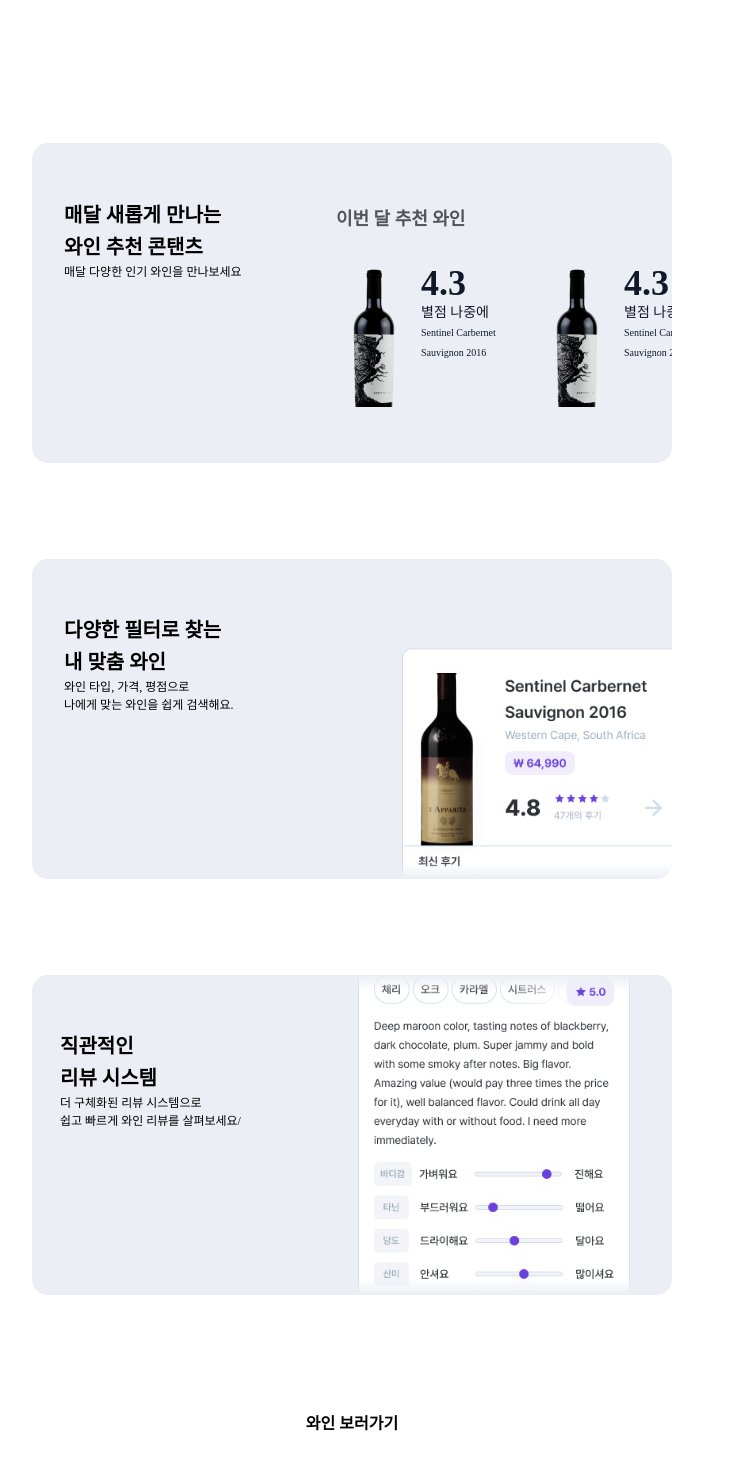
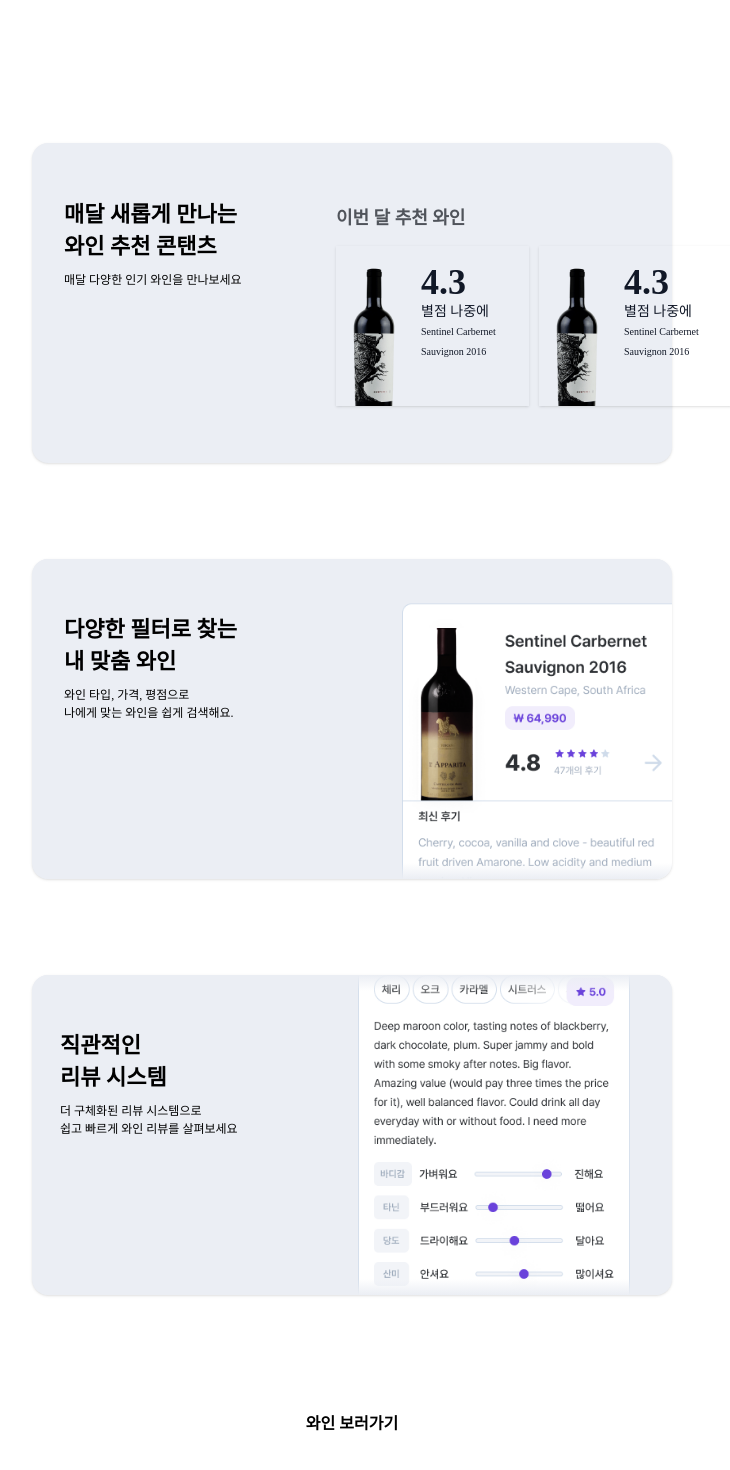
Before and after one commit to summerDev96/WHYNE_FE, a Next.js app: page / in a window 1280 px wide. Shown: the part 742-2212 px from the top of the page, without its empty margins (288-1018 px from the left). Built offline with nearby package versions, Linux system fonts and the light colour scheme; a web font is replaced by a local one.

Commit message:
Style : 반응형 수정, 배경색 변경

```diff
--- a/src/components/home/ContentSection.tsx
+++ b/src/components/home/ContentSection.tsx
@@ -5,22 +5,25 @@
 export const ContentSection = () => {
   return (
     <div className='mx-auto max-w-[640px]  min-w-[343px] mt-12 md:mt-[80px] xl:mt-[160px]'>
-      <div className='relative bg-[#EBEEF4] h-[424px] md:h-[320px] mb-[48px] md:mb-[96px] rounded-2xl'>
+      <div className='relative bg-[#EBEEF4] h-[424px] md:h-[320px] mb-[48px] md:mb-[96px] rounded-2xl mx-auto max-w-[500px] md:max-w-[640px] shadow'>
+        <div className='relative  max-w-[500px] md:max-w-[640px] mx-auto'>
           <div className='absolute top-[24px] md:top-[56px] left-[24px] md:left-[32px]'>
-          <span className='custom-text-2lg-bold md:custom-text-xl-bold'>
+            <span className='custom-text-2lg-bold md:text-[22px] md:leading-8 md:font-bold block  mb-[8px]'>
               매달 새롭게 만나는 <br />
               와인 추천 콘탠츠
             </span>
-          <p className='custom-text-xs-regular text-gray-500'>매달 다양한 인기 와인을 만나보세요</p>
+            <p className='custom-text-xs-regular text-gray-500'>
+              매달 다양한 인기 와인을 만나보세요
+            </p>
           </div>
-        <div className='absolute w-[290px] md:w-[356px] h-[241px] md:h-[277px] right-0 bottom-[24px] md:bottom-0 bg-gray-100 overflow-hidden'>
-          <span className='absolute text-[#7E7E7E] md:text-[#50545B] custom-text-lg-bold md:custom-text-2lg-bold left-5 top-5'>
+          <div className='absolute w-[290px] md:w-[356px] h-[241px] md:h-[277px] right-0 bottom-[24px] md:bottom-0 bg-gray-100 rounded-2xl overflow-hidden  md:overflow-visible top-[160px] md:top-[42px]'>
+            <span className='absolute text-[#7E7E7E] md:text-[#50545B] md:font-bold custom-text-lg-bold md:custom-text-2lg-bold left-5 top-5'>
               이번 달 추천 와인
             </span>
             <div className='flex gap-2.5 ml-5 mt-[61px] '>
               <div className='w-[193px] flex-shrink-0'>
                 <ImageCard
-                className='bg-white h-[160px] rounded-lg border-none overflow-hidden'
+                  className='bg-white h-[160px] rounded-lg border-none overflow-hidden shadow'
                   imageSrc='/assets/lendingwine3.png'
                   imageClassName='h-[165px] w-[44px] object-contain '
                 >
@@ -33,7 +36,7 @@
               </div>
               <div className='w-[193px] flex-shrink-0'>
                 <ImageCard
-                className='bg-white h-[160px] rounded-lg border-none overflow-hidden'
+                  className='bg-white h-[160px] rounded-lg border-none overflow-hidden shadow'
                   imageSrc='/assets/lendingwine3.png'
                   imageClassName='h-[165px] w-[44px] object-contain '
                 >
@@ -47,9 +50,11 @@
             </div>
           </div>
         </div>
-      <div className='relative bg-[#EBEEF4] h-[424px] md:h-[320px] mb-[48px] md:mb-[96px] rounded-2xl overflow-hidden'>
+      </div>
+      <div className='relative bg-[#EBEEF4] h-[424px] md:h-[320px] mb-[48px] md:mb-[96px] rounded-2xl mx-auto max-w-[500px] overflow-hidden md:max-w-[640px] shadow'>
+        <div className='relative  max-w-[500px] md:max-w-[640px] mx-auto'>
           <div className='absolute top-[24px] md:top-[55px] left-[24px] md:left-[32px]'>
-          <span className='custom-text-2lg-bold md:custom-text-xl-bold'>
+            <span className='custom-text-2lg-bold md:text-[22px] md:leading-8 md:font-bold block mb-2'>
               다양한 필터로 찾는
               <br />내 맞춤 와인
             </span>
@@ -63,8 +68,9 @@
             height={100}
             alt='필터로 찾은 내 맞춤 와인'
             src='/assets/lendingwinecard.png'
-          className='absolute right-[-10px] top-[110px] md:top-[65px]'
+            className='absolute right-[-10px] top-[120px] md:top-[20px]'
           />
+        </div>
         <div
           className='pointer-events-none absolute inset-0 rounded-xl'
           style={{
@@ -73,9 +79,10 @@
           }}
         />
       </div>
-      <div className='relative bg-[#EBEEF4] h-[424px] md:h-[320px] mb-[64px] md:mb-[80px] xl:mb-[104px] rounded-2xl overflow-hidden  '>
+      <div className='relative bg-[#EBEEF4] h-[424px] md:h-[320px] mb-[64px] md:mb-[80px] xl:mb-[104px] rounded-2xl mx-auto max-w-[500px] overflow-hidden md:max-w-[640px] shadow'>
+        <div className='relative  max-w-[500px] md:max-w-[640px] mx-auto'>
           <div className='absolute top-[24px] md:top-[55px] left-[24px] md:left-[28px]'>
-          <span className='custom-text-2lg-bold md:custom-text-xl-bold'>
+            <span className='custom-text-2lg-bold md:text-[22px] md:leading-8 md:font-bold block mb-2'>
               직관적인
               <br />
               리뷰 시스템
@@ -83,7 +90,7 @@
             <p className='custom-text-xs-regular text-gray-500'>
               더 구체화된 리뷰 시스템으로
               <br />
-            쉽고 빠르게 와인 리뷰를 살펴보세요/
+              쉽고 빠르게 와인 리뷰를 살펴보세요
             </p>
           </div>
           <Image
@@ -93,6 +100,7 @@
             src='/assets/lendingreviewcard.png'
             className='absolute right-[-10px] top-[120px] md:right-[42px] md:top-[-65px]'
           />
+        </div>
         <div
           className='pointer-events-none absolute inset-0 rounded-xl'
           style={{
--- a/src/pages/index.tsx
+++ b/src/pages/index.tsx
@@ -4,6 +4,7 @@
 
 export default function Home() {
   return (
+    <div className='bg-gray-100'>
       <div className='mx-auto px-[16px] md:px-[20px] xl:px-0 max-w-[1140px]  min-w-[343px] mt-6 xl:mt-[80px]'>
         <HeroSection />
         <main>
@@ -20,5 +21,6 @@
           </Button>
         </footer>
       </div>
+    </div>
   );
 }
```
Lines whose indentation alone changed are shown as unchanged.
